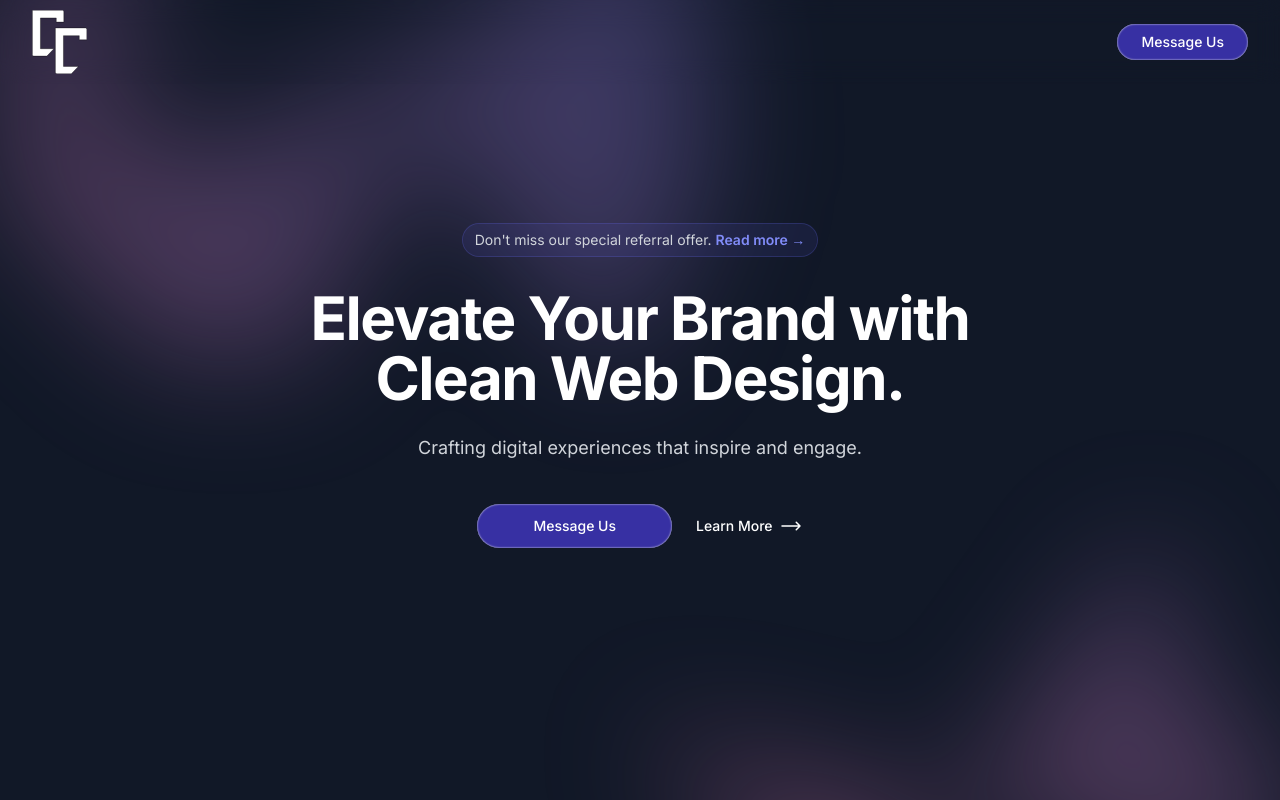
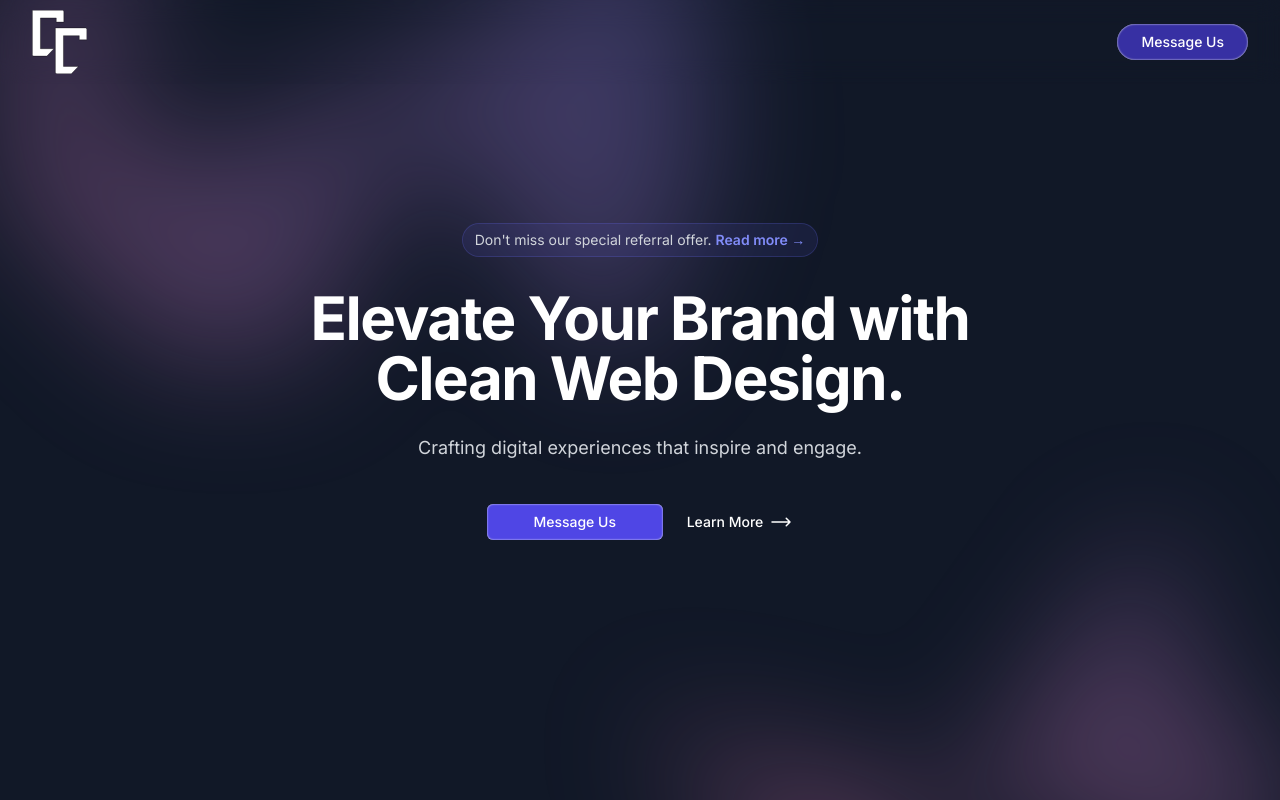
Before and after one commit to irakli2206/gravette-landing-page, a React (Vite) app: page / in a window 1280 px wide. Shown: the top 800 px of the page. Built offline with nearby package versions, Linux system fonts and the light colour scheme.

Commit message:
gonna start the remake

```diff
--- a/src/components/home/Hero.tsx
+++ b/src/components/home/Hero.tsx
@@ -2,6 +2,7 @@ import React, { useState } from 'react'
 import { ArrowButton, Button } from '../Buttons'
 import Modal from '../Modal'
 import OfferModal from './OfferModal'
+import classNames from 'classnames'
 
 const Hero = () => {
     const [offerModalOpen, setOfferModalOpen] = useState(false)
@@ -37,7 +38,7 @@ const Hero = () => {
                     <div className="hidden sm:mb-8 sm:flex sm:justify-center" onClick={() => setOfferModalOpen(true)}>
                         <div className="relative rounded-full px-3 py-1 text-sm leading-6 transition text-gray-300 ring-1 ring-indigo-500/30 hover:ring-indigo-500/50 bg-indigo-500 bg-opacity-10">
                             Don't miss our special referral offer.{' '}
-                            <div   className="font-semibold text-indigo-400 inline cursor-pointer">
+                            <div className="font-semibold text-indigo-400 inline cursor-pointer">
                                 <span className="absolute inset-0" aria-hidden="true" />
                                 Read more <span aria-hidden="true">&rarr;</span>
                             </div>
@@ -56,9 +57,14 @@ const Hero = () => {
                             <a
                                 href="#"
                             >
-                                <Button title='Message Us' size='xl' onClick={() => { }} />
+                                {/* <Button title='Message Us' size='xl' onClick={() => { }} /> */}
+                                <div className={classNames('w-44 h-full shadow-button hover:shadow-button-hover  bg-indigo-600 font-medium text-sm text-center transition rounded-md py-2 mb-auto cursor-pointer pointer-events-auto hover:bg-indigo-500', {
+
+                                })}>
+                                    Message Us
+                                </div>
                             </a>
-                            <a href="#" >
+                            <a href="#"  >
                                 <ArrowButton title='Learn More' />
                             </a>
                         </div>
--- a/src/components/home/OfferModal.tsx
+++ b/src/components/home/OfferModal.tsx
@@ -3,6 +3,7 @@ import { ExclamationTriangleIcon } from '@heroicons/react/24/outline'
 import React, { Fragment } from 'react'
 import { Button } from '../Buttons'
 import AppIcon from '../AppIcon'
+import { GiReceiveMoney } from "react-icons/gi";
 
 type Props = {
     isOpen: boolean
@@ -48,14 +49,14 @@ const OfferModal = ({ isOpen, onClose }: Props) => {
 
                                     <div className="mt-3 text-center sm:ml-4 sm:mt-0 sm:text-left">
                                         <Dialog.Title as="h3" className="text-2xl flex gap-3 justify-center items-center font-semibold text-center leading-6 text-white">
-                                            <h1>Autumn Offer</h1>
+                                            <h1>Referral Offer</h1>
                                             <div className="bg-indigo-300 p-2 rounded-full">
-                                                <AppIcon name='leaf' className='text-indigo-600' />
+                                                <GiReceiveMoney name='leaf' className='text-indigo-600' />
                                             </div>
                                         </Dialog.Title>
                                         <div className="mt-2">
-                                            <p className="text-md text-gray-300">
-                                            Summer heat is behind, so no more excuses to be lazy. Coin Counsel is announcing Autumn sales! Don’t miss out on the offer.
+                                            <p className="text-md text-gray-200">
+                                                Enjoy a rewarding 15% commission! Simply refer us to a customer by sending an email with their details. Once they're on board, you earn your share of the agreed-upon sum. It's that easy – spreading the word has never been more lucrative!
                                             </p>
                                         </div>
                                     </div>
@@ -63,7 +64,7 @@ const OfferModal = ({ isOpen, onClose }: Props) => {
                                 </div>
                                 <div className="  px-4 py-3 sm:flex sm:flex-row-reverse sm:px-6 z-30 relative">
 
-                                    <Button onClick={onClose} title='See Prices' className='mx-auto' size='lg' />
+                                    <Button onClick={onClose} title='Message Us' className='mx-auto' size='md' />
                                 </div>
                             </Dialog.Panel>
                         </Transition.Child>
```
